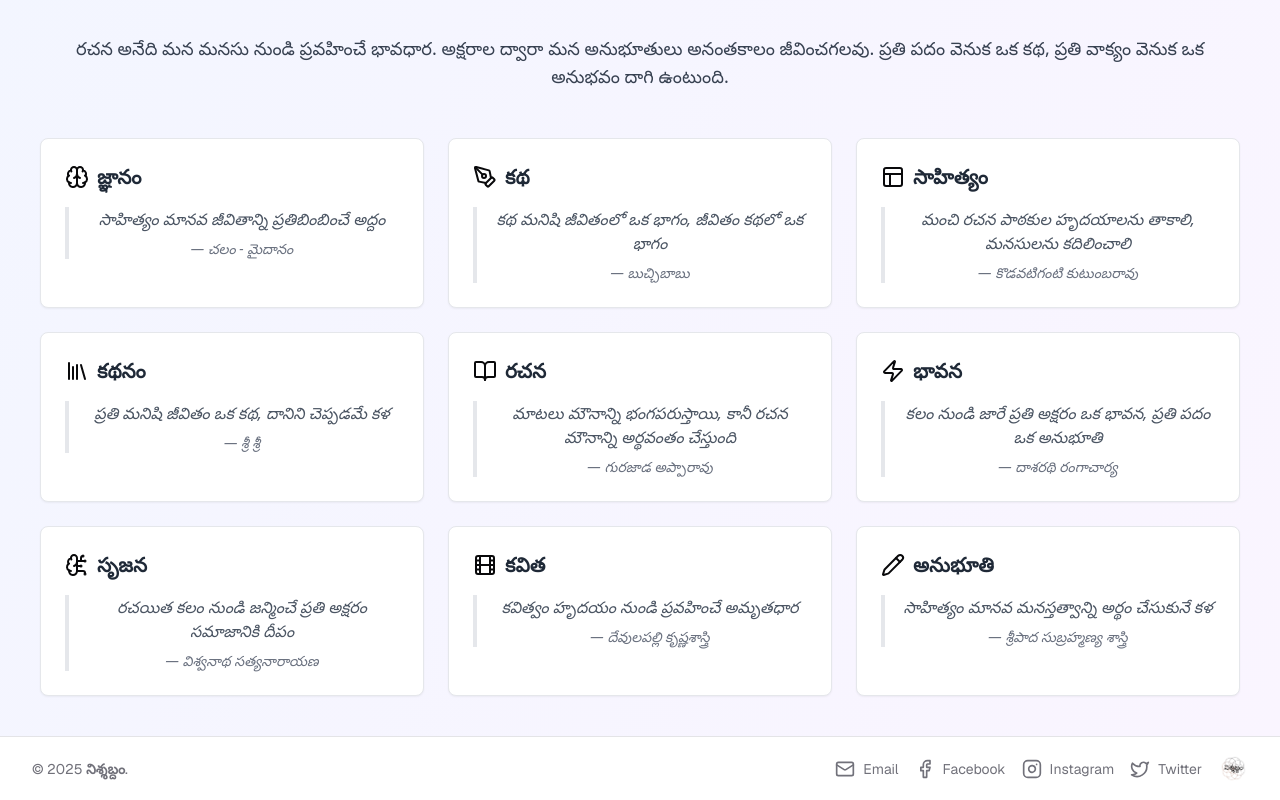
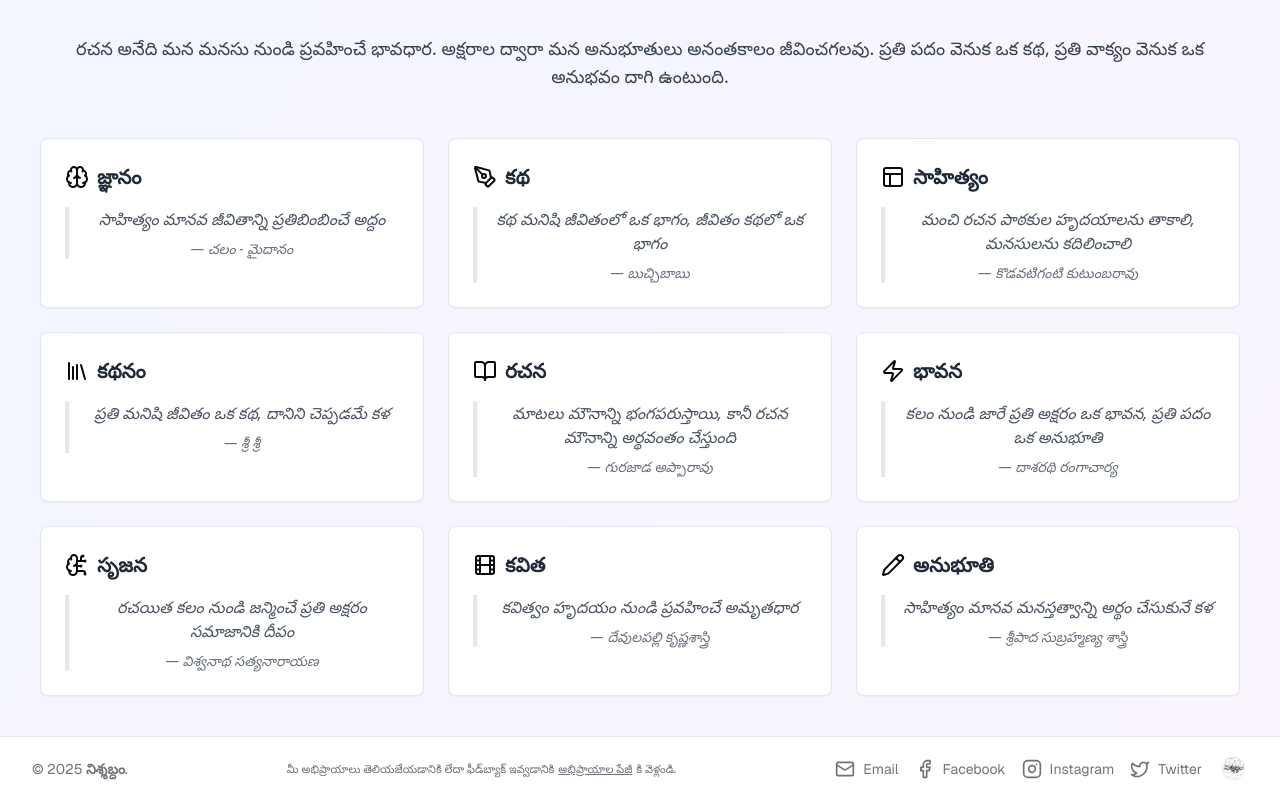
Before and after one commit to avinashadluri/nishabdham.sh, a Next.js app: page / in a window 1280 px wide. Shown: the part 2119-2919 px from the top of the page. Built offline with nearby package versions, Linux system fonts and the light colour scheme.

Commit message:
added content

```diff
--- a/components/navigation/footer.tsx
+++ b/components/navigation/footer.tsx
@@ -15,7 +15,18 @@ export function Footer() {
           </Link>
           .
         </p>
-        <div className="flex items-center gap-4">
+        <small>
+          మీ అభిప్రాయాలు తెలియజేయడానికి లేదా ఫీడ్‌బ్యాక్ ఇవ్వడానికి
+          <Link
+            href="/comments"
+            className="mx-1 underline hover:text-foreground transition-colors"
+          >
+            అభిప్రాయాల పేజీ
+          </Link>
+          కి వెళ్లండి.
+        </small>
+
+        <div className="flex items-center gap-4 py-4">
           <Link
             href="mailto:nishabdham.sh@gmail.com"
             target="_blank"
--- a/settings/documents.ts
+++ b/settings/documents.ts
@@ -8,6 +8,12 @@ export const Documents: Paths[] = [
   {
     title: "ఆలోచనలు",
     href: "/alochanalu",
+    items: [
+      {
+        title: "ఆలోచించండి",
+        href: "/alochinchandi",
+      },
+    ],
   },
   {
     title: "కథలు",
@@ -17,15 +23,55 @@ export const Documents: Paths[] = [
         title: "భావావేశాలు",
         href: "/emotions",
       },
+      {
+        title: "నిశ్శబ్ద ప్రతీకారం",
+        href: "/revenge",
+      },
     ],
   },
   {
     title: "కవితలు",
     href: "/kavitalu",
+    items: [
+      {
+        title: "శివరాత్రి",
+        href: "/shivaratri",
+      },
+      {
+        title: "ఆరోగ్యపు సిత్రాలు",
+        href: "/arogyam",
+      },
+      {
+        title: "తెలుగు భాష",
+        href: "/telugu",
+      },
+      {
+        title: "స్వార్థ పద్యాలు",
+        href: "/swaartham",
+      },
+    ],
   },
   {
     title: "ప్రేరణ",
     href: "/prerana",
+    items: [
+      {
+        title: "నువ్వు",
+        href: "/nuvvu",
+      },
+      {
+        title: "ద్వేషం",
+        href: "/dwesham",
+      },
+      {
+        title: "విజయం",
+        href: "/vijayam",
+      },
+      {
+        title: "సత్యం",
+        href: "/satyam",
+      },
+    ],
   },
   {
     title: "పుస్తకాలు",
```
Also changed, not shown: 13 other files (tests, documents, lock files or other folders).
